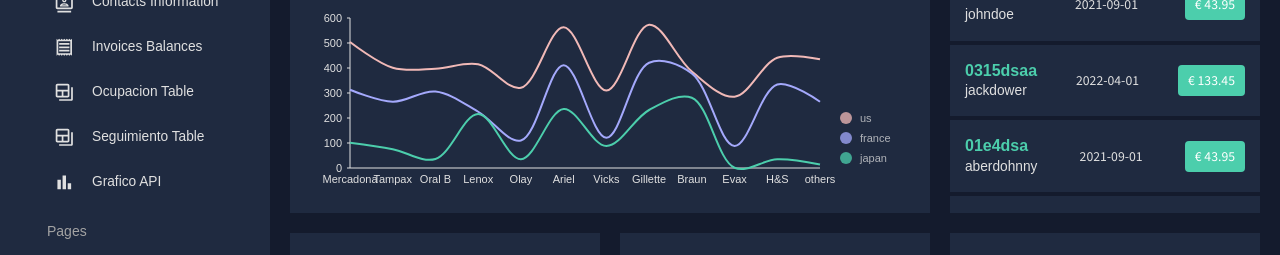
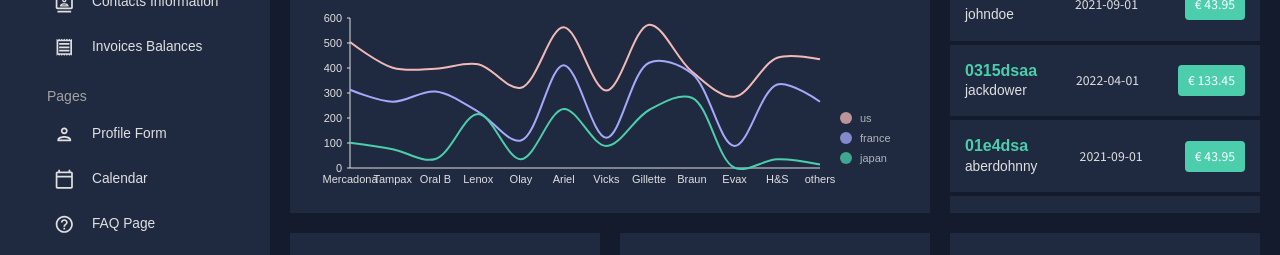
Before and after one commit to Enriquedonaire/Dashboard-A3M, a React (Create React App) app: page / in a window 1280 px wide. Shown: the part 435-690 px from the top of the page. Built offline with nearby package versions, Linux system fonts and the light colour scheme.

Commit message:
Remove Campaign and Tracker

```diff
--- a/src/App.jsx
+++ b/src/App.jsx
@@ -14,9 +14,7 @@ import Bar from "./scenes/bar";
 import Line from "./scenes/line";
 import Pie from "./scenes/pie";
 import Geography from "./scenes/geography";
-import TablaDinamica from "./scenes/excel/TablaDinamica";
-import TablaCampaña from "./scenes/excel/TablaCampaña";
-import CampaignTracker from "./service/api";
+
 
 function App() {
   const [theme, colorMode] = useMode();
@@ -34,9 +32,6 @@ function App() {
               <Route path="/team" element={<Team />} />
               <Route path="/contacts" element={<Contacts />} />
               <Route path="/invoices" element={<Invoices />} />
-              <Route path="/excel" element={<TablaDinamica />} />
-              <Route path="/dynamic" element={<TablaCampaña />} />
-              <Route path="/service" element={<CampaignTracker />} />
               <Route path="/form" element={<Form />} />
               <Route path="/calendar" element={<Calendar />} />
               <Route path="/faq" element={<FAQ />} />
--- a/src/scenes/global/Sidebar.jsx
+++ b/src/scenes/global/Sidebar.jsx
@@ -16,8 +16,6 @@ import PieChartOutlineOutlinedIcon from "@mui/icons-material/PieChartOutlineOutl
 import TimelineOutlinedIcon from "@mui/icons-material/TimelineOutlined";
 import MenuOutlinedIcon from "@mui/icons-material/MenuOutlined";
 import MapOutlinedIcon from "@mui/icons-material/MapOutlined";
-import BarChartIcon from '@mui/icons-material/BarChart';
-import BackupTableIcon from '@mui/icons-material/BackupTable';
 
 const Item = ({ title, to, icon, selected, setSelected }) => {
   const theme = useTheme();
@@ -155,27 +153,7 @@ const Sidebar = () => {
               selected={selected}
               setSelected={setSelected}
             />
-            <Item
-              title="Ocupacion Table"
-              to="/excel"
-              icon={<BackupTableIcon />}
-              selected={selected}
-              setSelected={setSelected}
-            />
-            <Item
-              title="Seguimiento Table"
-              to="/dynamic"
-              icon={<BackupTableIcon />}
-              selected={selected}
-              setSelected={setSelected}
-            />
-            <Item
-              title="Grafico API"
-              to="/service"
-              icon={<BarChartIcon />}
-              selected={selected}
-              setSelected={setSelected}
-            />
+
             <Typography
               variant="h6"
               color={colors.grey[300]}
```
Also changed, not shown: 1 other file (tests, documents, lock files or other folders).
